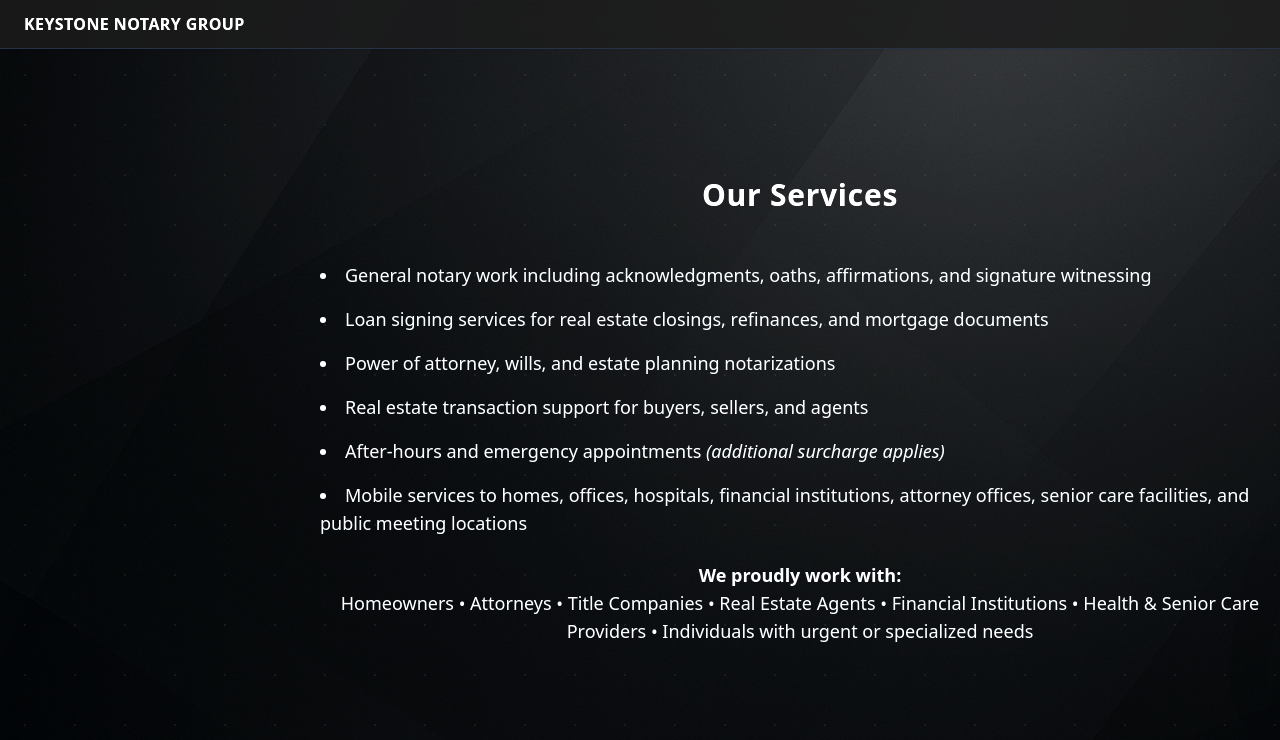
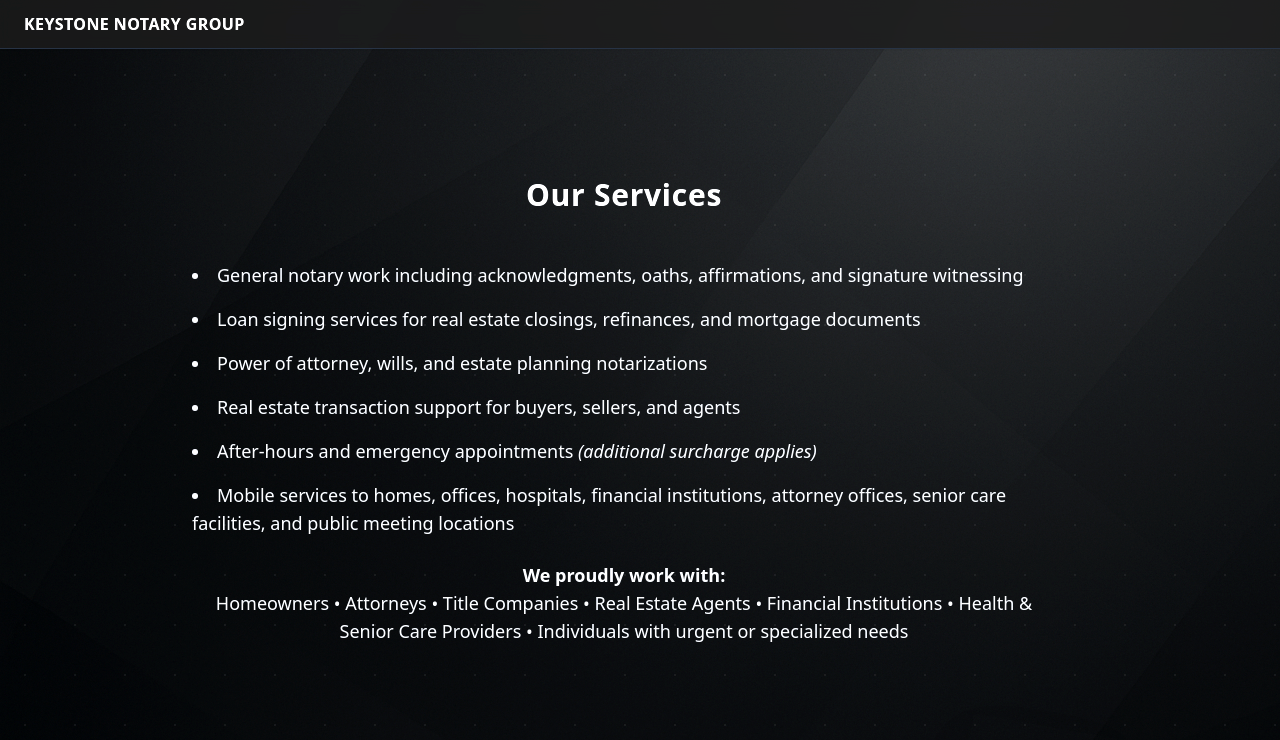
Before and after one commit to BikerViking/keystone-site, a React (Create React App) app: page /services in a window 1280 px wide. Shown: the top 740 px of the page. Built offline with nearby package versions, Linux system fonts and the light colour scheme.

Commit message:
Fix NNA seal position on services page

```diff
--- a/src/pages/services.jsx
+++ b/src/pages/services.jsx
@@ -4,7 +4,7 @@ import LayoutWrapper from "../components/LayoutWrapper";
 export default function ServicesPage() {
   return (
     <LayoutWrapper>
-      <div className="relative w-screen">
+      <div className="relative w-full pb-48 pr-8">
         <section
           aria-label="Services"
           className="mx-auto max-w-screen-lg px-4 py-12 text-gray-200 sm:px-6 sm:py-16 lg:px-8"
@@ -53,7 +53,7 @@ export default function ServicesPage() {
           src="/nna-seal.PNG"
           alt="NNA Certified Notary Signing Agent 2025"
           aria-hidden="true"
-          className="absolute bottom-4 right-4 h-40 w-auto rotate-[10deg] shadow-2xl z-50"
+          className="pointer-events-none absolute bottom-4 right-4 h-40 w-auto rotate-[10deg] shadow-2xl z-50"
         />
       </div>
     </LayoutWrapper>
```
